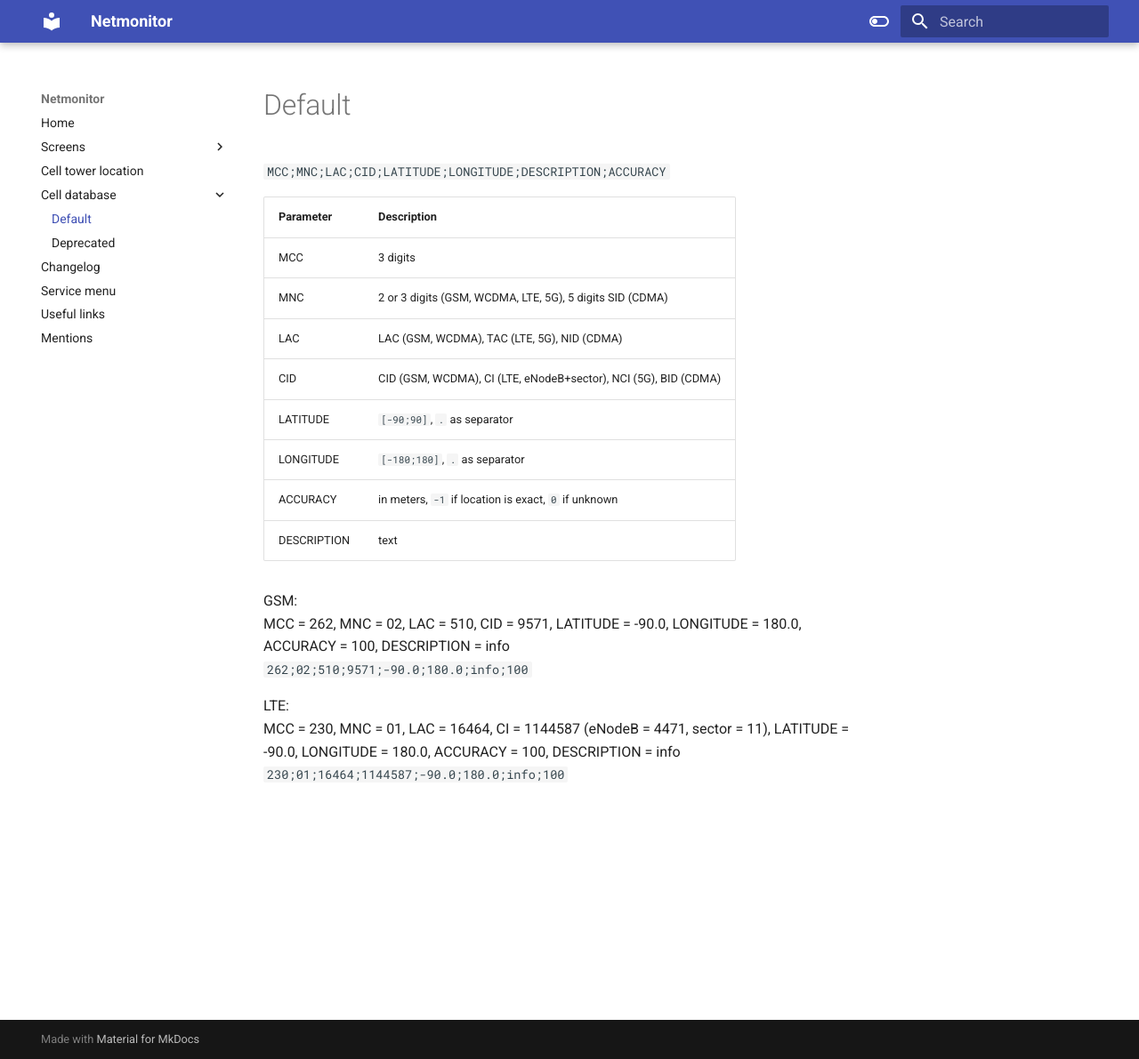
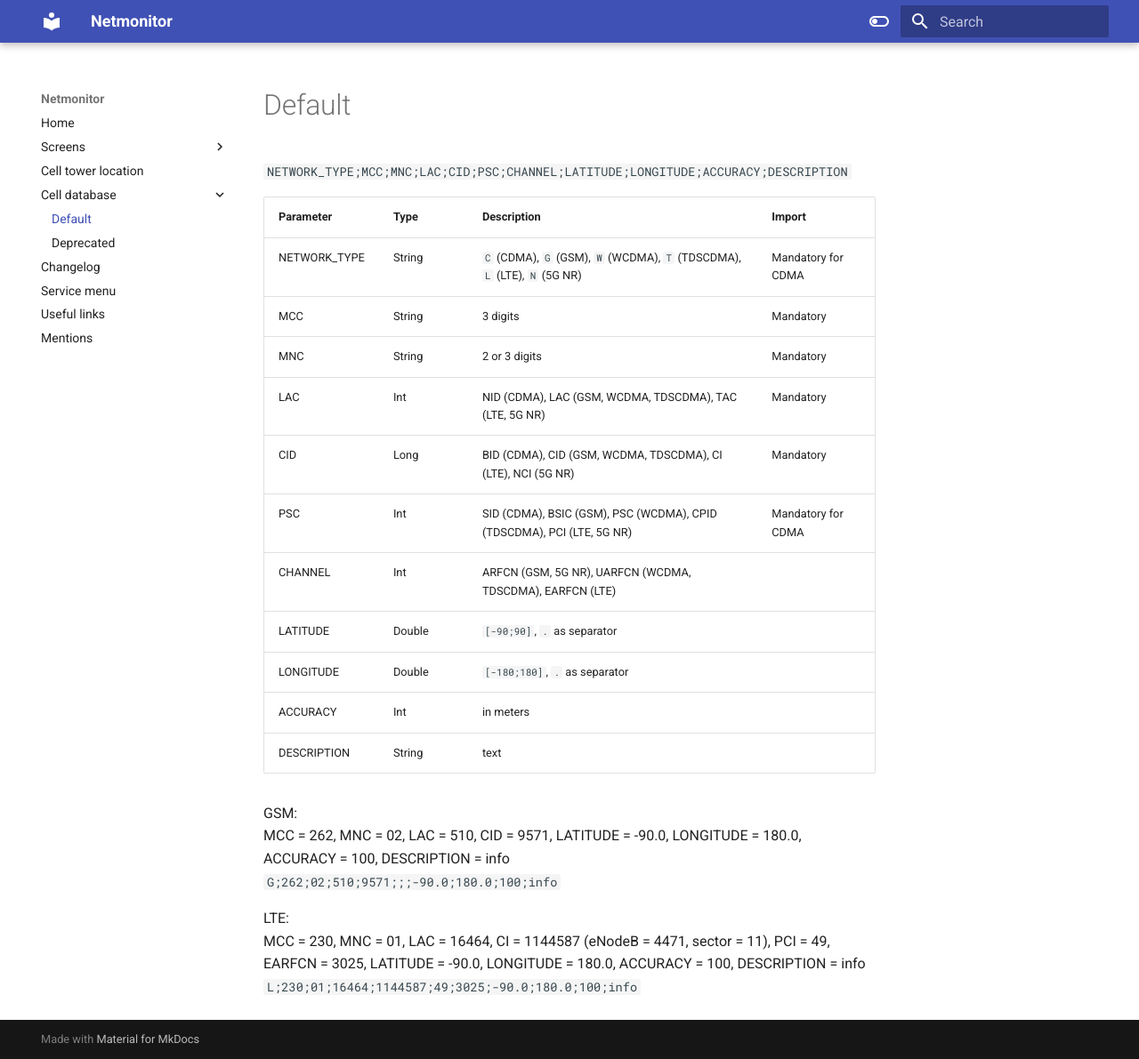
Before and after one commit to parizene/netmonitor, an MkDocs documentation site: the page built from docs/cell-database-default.md, in a window 1280 px wide and 1191 px high. Shown: the whole window at 89% size. Built offline with MkDocs 1.6.1 and Material for MkDocs 9.7.7, drawn with Linux system fonts in a browser that asks for light colours.

Commit message:
updated default cell database

```diff
--- a/docs/cell-database-default.md
+++ b/docs/cell-database-default.md
@@ -1,20 +1,23 @@
-`MCC;MNC;LAC;CID;LATITUDE;LONGITUDE;DESCRIPTION;ACCURACY`
+`NETWORK_TYPE;MCC;MNC;LAC;CID;PSC;CHANNEL;LATITUDE;LONGITUDE;ACCURACY;DESCRIPTION`
 
-| Parameter | Description |
-| --- | --- |
-| MCC | 3 digits |
-| MNC | 2 or 3 digits (GSM, WCDMA, LTE, 5G), 5 digits SID (CDMA) |
-| LAC | LAC (GSM, WCDMA), TAC (LTE, 5G), NID (CDMA) |
-| CID | CID (GSM, WCDMA), CI (LTE, eNodeB+sector), NCI (5G), BID (CDMA) |
-| LATITUDE | `[-90;90]`, `.` as separator |
-| LONGITUDE | `[-180;180]`, `.` as separator |
-| ACCURACY | in meters, `-1` if location is exact, `0` if unknown |
-| DESCRIPTION | text |
+| Parameter | Type | Description | Import |
+| --- | --- | --- | --- |
+| NETWORK_TYPE | String | `C` (CDMA), `G` (GSM), `W` (WCDMA), `T` (TDSCDMA), `L` (LTE), `N` (5G NR) | Mandatory for CDMA |
+| MCC | String | 3 digits | Mandatory |
+| MNC | String | 2 or 3 digits | Mandatory |
+| LAC | Int | NID (CDMA), LAC (GSM, WCDMA, TDSCDMA), TAC (LTE, 5G NR) | Mandatory |
+| CID | Long | BID (CDMA), CID (GSM, WCDMA, TDSCDMA), CI (LTE), NCI (5G NR) | Mandatory |
+| PSC | Int | SID (CDMA), BSIC (GSM), PSC (WCDMA), CPID (TDSCDMA), PCI (LTE, 5G NR) | Mandatory for CDMA |
+| CHANNEL | Int | ARFCN (GSM, 5G NR), UARFCN (WCDMA, TDSCDMA), EARFCN (LTE) ||
+| LATITUDE | Double | `[-90;90]`, `.` as separator ||
+| LONGITUDE | Double | `[-180;180]`, `.` as separator ||
+| ACCURACY | Int | in meters ||
+| DESCRIPTION | String | text ||
 
 GSM:<br>
 MCC = 262, MNC = 02, LAC = 510, CID = 9571, LATITUDE = -90.0, LONGITUDE = 180.0, ACCURACY = 100, DESCRIPTION = info<br>
-`262;02;510;9571;-90.0;180.0;info;100`
+`G;262;02;510;9571;;;-90.0;180.0;100;info`
 
 LTE:<br>
-MCC = 230, MNC = 01, LAC = 16464, CI = 1144587 (eNodeB = 4471, sector = 11), LATITUDE = -90.0, LONGITUDE = 180.0, ACCURACY = 100, DESCRIPTION = info<br>
-`230;01;16464;1144587;-90.0;180.0;info;100`
+MCC = 230, MNC = 01, LAC = 16464, CI = 1144587 (eNodeB = 4471, sector = 11), PCI = 49, EARFCN = 3025, LATITUDE = -90.0, LONGITUDE = 180.0, ACCURACY = 100, DESCRIPTION = info<br>
+`L;230;01;16464;1144587;49;3025;-90.0;180.0;100;info`
```
